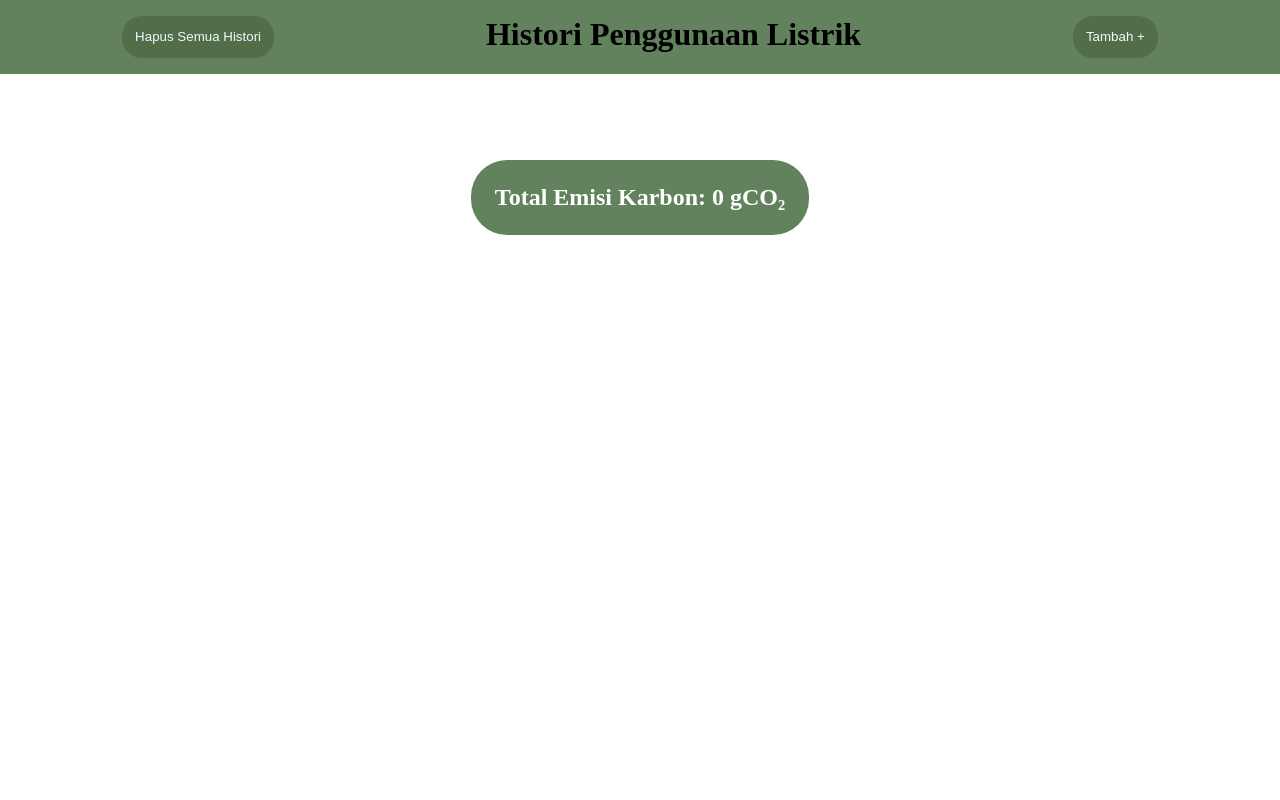
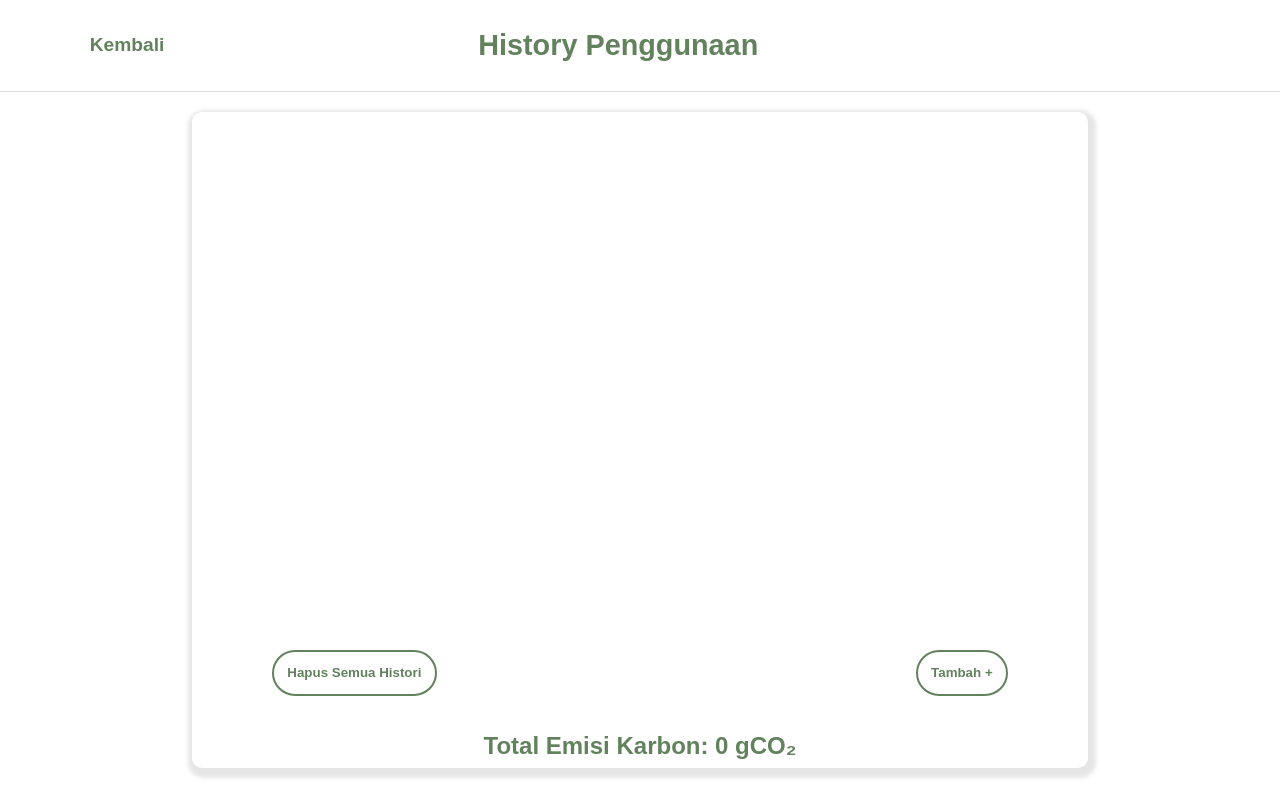
Before and after one commit to rakaa122/hitung_emisi, a plain HTML site: page history.html in a window 1280 px wide. Drawn offline with Linux system fonts and the light colour scheme.

Commit message:
appearance change

```diff
--- a/history.css
+++ b/history.css
@@ -4,67 +4,117 @@
     border: 0;
 }
 
-header{
-    background-color: #62825D;
-    justify-content: space-around;
-    display: flex;
-    padding: 1em;
-    position: fixed;
-    top: 0;
-    right: 0%;
-    left: 0;
+body {
+    background-color: #ffffff;
+    color: #62825D;
+    font-family: Arial, sans-serif;
+    text-align: center;
+    margin: 0;
+    padding: 0;
 }
 
-.hapus-all{
-    background-color: #526E48;
-    color: aliceblue;
-    padding: 1em;
-    border-radius: 1.5em;
+header {
+    display: flex;
+    align-items: center;
+    font-size: 1.2em;
+    padding-bottom: 10px;
+    padding: 1.5em;
+    border-bottom: 1px solid #ddd;
+    color: #62825D;
 }
 
-.add{
-    background-color: #526E48;
-    padding: 1em;
-    border-radius: 1.5em;
+header button {
+    background: none;
+    border: none;
+    font-size: 1em;
+    color: #62825D;
+    cursor: pointer;
+    width: 20%;
 }
 
-.add a{
-    color: aliceblue;
+header button a {
     text-decoration: none;
+    color: #62825D;
+    font-weight: bold;
+}
+
+header h2 {
+    width: 80%;
+    padding-right: 30vh;
+}
+
+main{
+    padding-top: 1em ;
+}
+
+.button-bawah{
+    background-color: #ffffff;
+    text-decoration: none;
+    color: #62825D;
+    font-weight: bold;
+    padding: 1em;
+    border-radius: 2em;
+    margin: 1.5em 0;
+    border: 2px solid #62825D;
+}
+
+.button-bawah a {
+    text-decoration: none;
+    color: #62825D;
+    font-weight: bold;
+}
+
+.button-bawah:hover {
+    background-color: #62825D;
+    color: #ffffff;
+}
+
+.button-bawah:hover {
+    background-color: #62825D;
+    color: #ffffff;
+}
+
+.container {
+    background-color: #ffffff;
+    width: 70%;
+    height: 80vh;
+    margin: 20px auto;
+    border-radius: 10px;
+    box-shadow: 2px 4px 4px 6px rgba(0, 0, 0, 0.1);
+    text-align: center;
+}
+
+.scroll-container{
+    overflow: scroll;
+    height: 76%;
+    scrollbar-width: none;
+
+}
+
+.button-container{
+    display: flex;
+    justify-content: space-between;
+    padding: 1em 5em;
 }
 
 
-
-
-main{
-    padding-top: 10em;
-}
-
 ul li{
-    background-color: #62825D;
-    margin: 2em;
+    background-color: #ffffff;
+    border: 1.5px solid #62825D;
+    margin: 1.2em 2em;
     text-decoration: none;
-    color: white;
-    padding: 1.5em 10%;
+    color: rgb(0, 0, 0);
+    padding: 1em 2em;
     display: grid ;
     justify-content: space-between;
     list-style: none;
-    border-radius: 3.5em;
+    border-radius: 20px;
 }
 
 ul li button{
     width: 5em;
     margin: 0.5em;
     border-radius: 0.5em;
-}
-
-h2{
-    justify-self: center;
-    background-color: #62825D;
-    color: white;
-    padding: 1em;
-    border-radius: 1.5em;
-    margin-bottom: 2em;
 }
 
 footer{
--- a/history.html
+++ b/history.html
@@ -8,15 +8,17 @@
 </head>
 <body>
     <header>
-        <button class="hapus-all" onclick="clearHistory()">Hapus <span>Semua Histori</span></button>
-        <h1>Histori Penggunaan Listrik</h1>
-        <button class="add"><a href="pilih.html"> <span> Tambah</span> +</a></button>
+        <button><a href="pilih.html">Kembali</a></button>
+        <h2>History Penggunaan</h2>
     </header>
-    <main>
-        <ul id="history-list">
-
-        </ul>
-
+    <main class="container">
+        <div class="scroll-container">
+            <ul id="history-list"></ul>
+        </div>
+        <div class="button-container">
+            <button class="button-bawah"  onclick="clearHistory()">Hapus <span>Semua Histori</span></button>
+            <a href="pilih.html"><button class="button-bawah"> Tambah +</button></a>
+        </div>
     </main>
     <footer></footer>
 
--- a/home.css
+++ b/home.css
@@ -9,18 +9,23 @@ body {
 
 .container {
     background-color: #ffffff;
-    max-width: 500px;
+    width: 80%;
     height: 90vh;
     margin: 40px auto;
     border-radius: 10px;
-    box-shadow: 0 4px 6px rgba(0, 0, 0, 0.1);
+    box-shadow: 2px 4px 3px 5px rgba(0, 0, 0, 0.1);
     text-align: center;
 }
 
 h1 {
     color: #62825D;
     font-size: 2em;
-    margin: 20px 0;
+    padding-top: 2.5em;
+}
+
+p {
+    font-size: 1.2em;
+    margin: 0 50px;
 }
 
 button {
@@ -28,6 +33,7 @@ button {
     padding: 10px;
     border: 2px solid #62825D;
     border-radius: 5px;
+    margin-top: 20px;
     cursor: pointer;
     font-size: 1em;
     background-color: #ffffff;
@@ -43,3 +49,8 @@ button a {
     background-color: #ffffff;
     color: #62825D;
 }
+
+.foto {
+    width: 100%;
+    height: 50%;
+}
--- a/style.css
+++ b/style.css
@@ -13,7 +13,7 @@ body {
     margin: 40px auto;
     padding: 20px;
     border-radius: 10px;
-    box-shadow: 0 4px 6px rgba(0, 0, 0, 0.1);
+    box-shadow: 2px 4px 4px 6px rgba(0, 0, 0, 0.1);
     text-align: left;
 }
 
```
Also changed, not shown: index.html (+2 -2 lines), foto.jpg (added).
